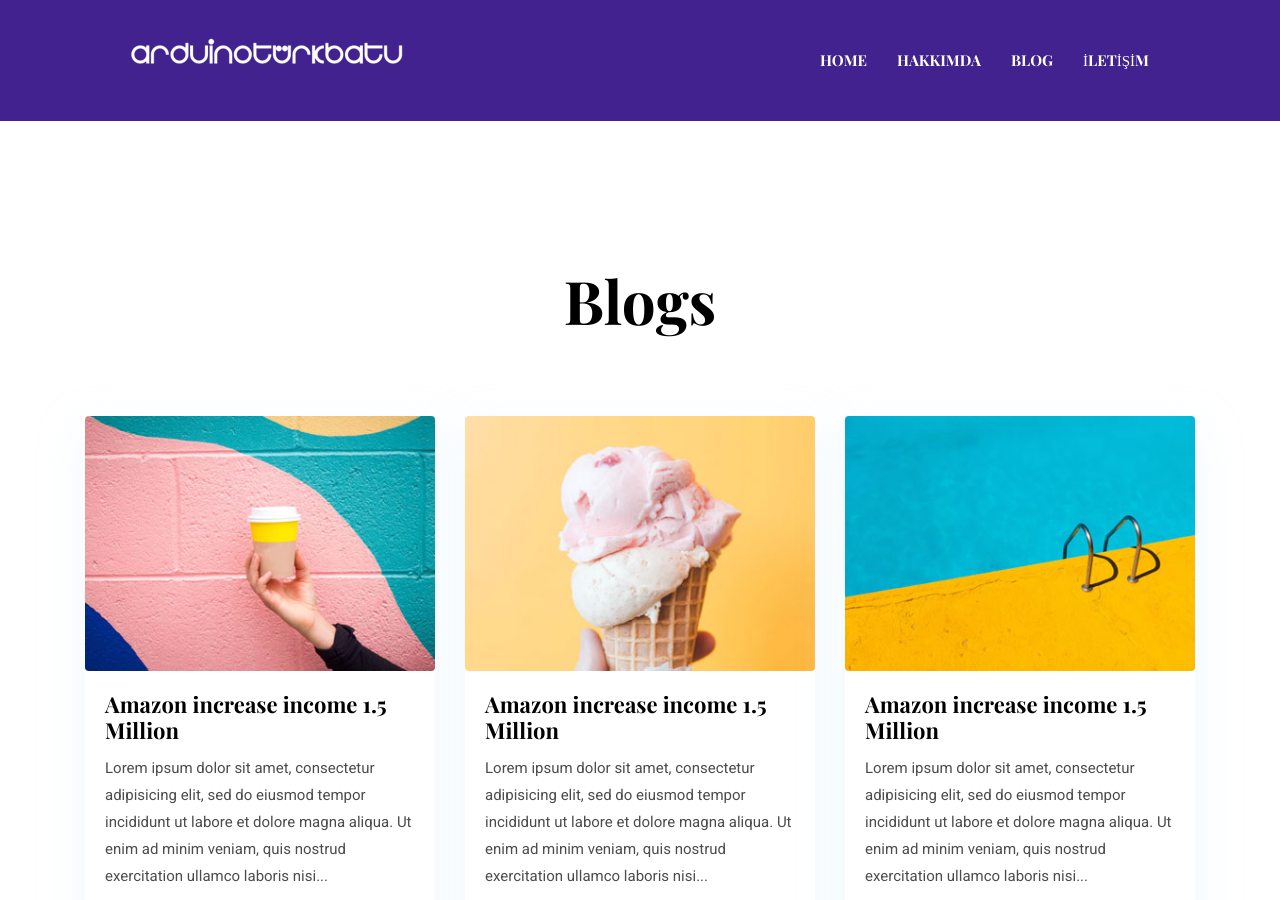
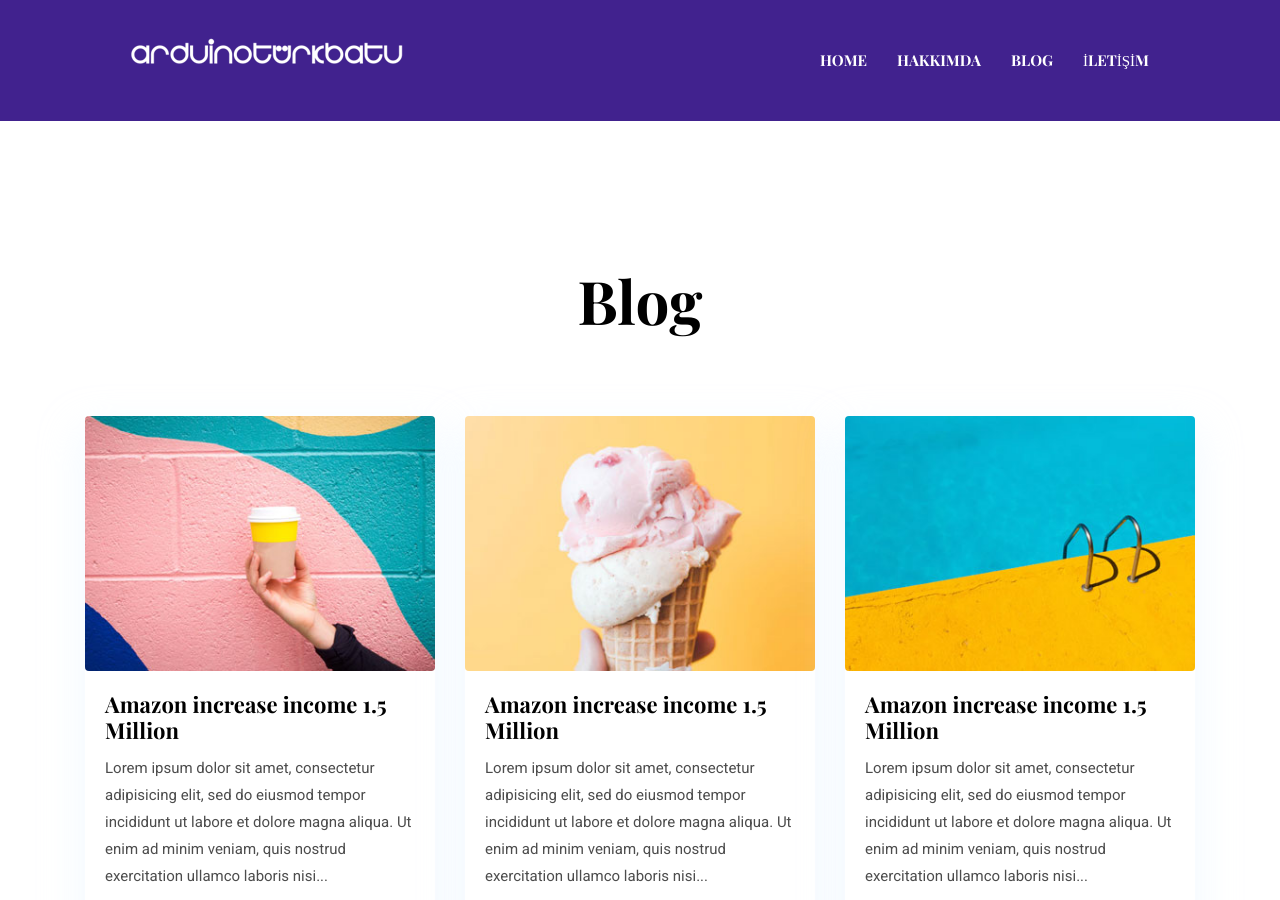
Before and after one commit to arduinoturkbatu/arduinoturkbatu.github.io, a Jekyll site: the page built from index.html, in a window 1280 px wide and 900 px high, scrolled down 2012 px. Built offline with Jekyll 4.4.1, drawn with Linux system fonts in a browser that asks for light colours.

Commit message:
Update blog-section.html

```diff
--- a/_includes/blog-section.html
+++ b/_includes/blog-section.html
@@ -3,7 +3,7 @@
   <div class="container">
     <div class="row">
       <div class="col-12 text-center">
-        <h2 class="section-title">Blogs</h2>
+        <h2 class="section-title">Blog</h2>
       </div>
       {% for post in site.posts offset:0 limit:3 %}
       {% include post.html %}
```
